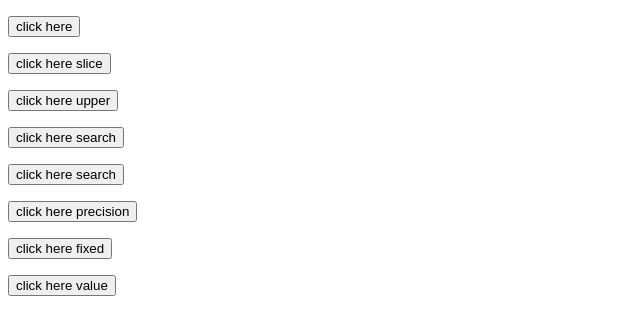
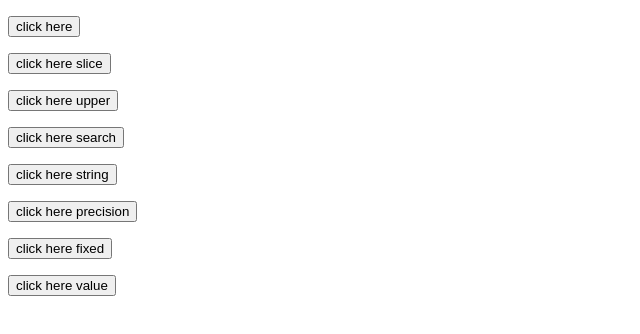
Before and after one commit to ksalvo15/JavaScript-Projects, a plain HTML site: page BasicjavascriptProjects/project8/index.html in a window 1280 px wide. Shown: the full height of the page, 0-640 px from the left. Drawn offline with Linux system fonts and the light colour scheme.

Commit message:
Update index.html

```diff
--- a/BasicjavascriptProjects/project8/index.html
+++ b/BasicjavascriptProjects/project8/index.html
@@ -14,7 +14,7 @@
               <p id="search1"></p>
               <button onclick="search1()">click here search</button>
               <p id="numbers_to_string"></p>
-              <button onclick="stringmethod()">click here search</button>
+              <button onclick="stringmethod()">click here string</button>
               <p id="precision"></p>
               <button onclick="precision()">click here precision</button>
               <p id="fixed"></p>
```
